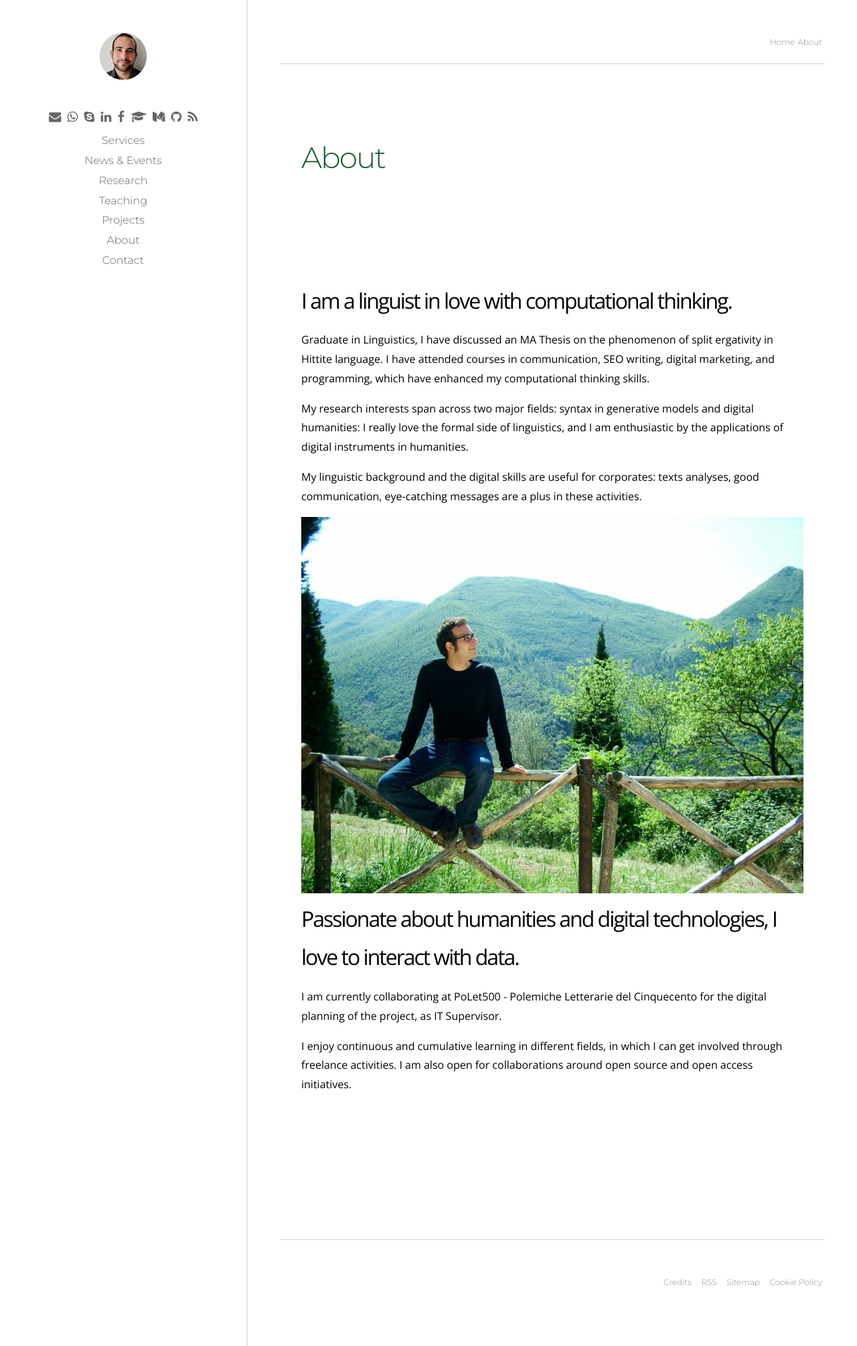
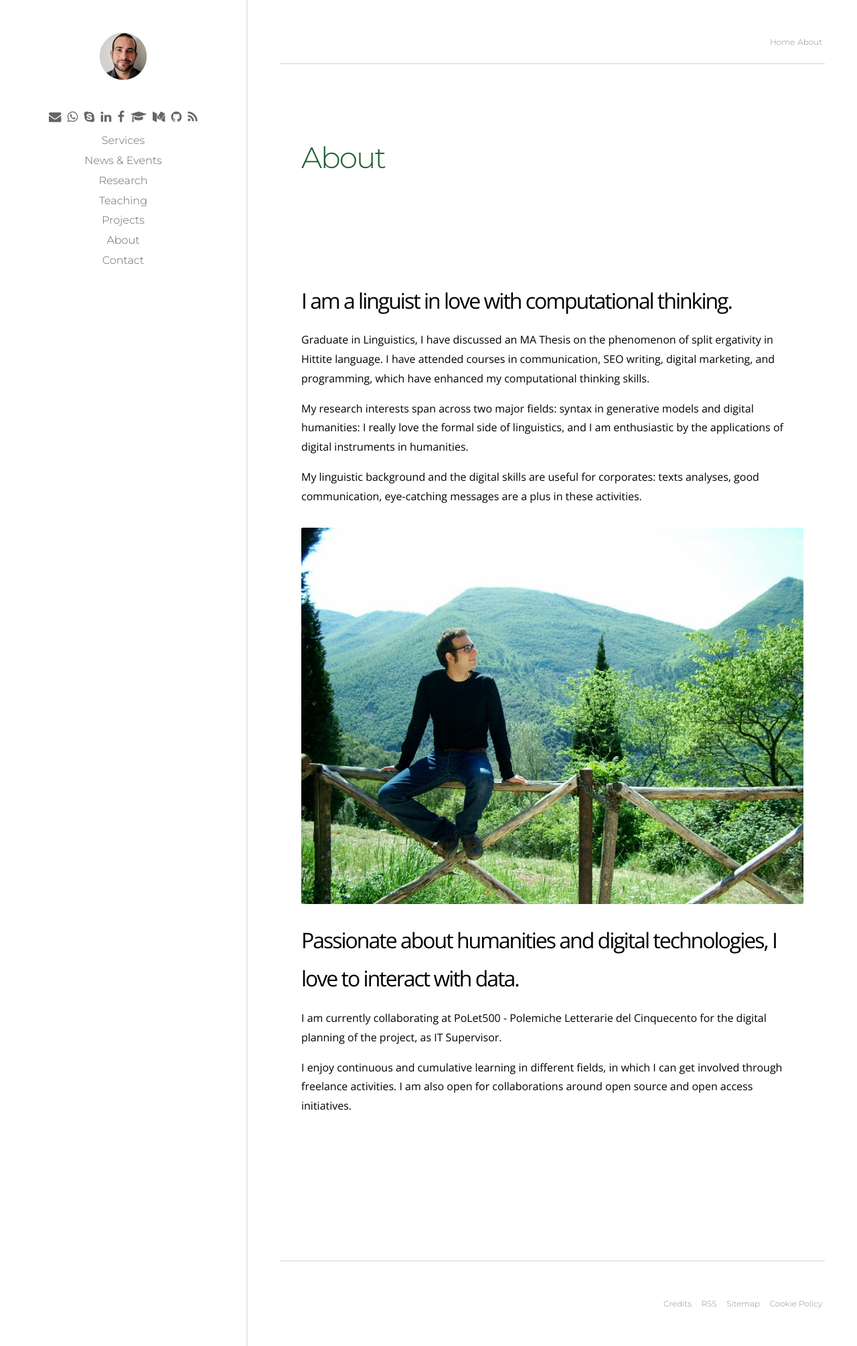
Before and after one commit to p-marco/p-marco.github.io, a Jekyll site: the page built from about.md, in a window 1280 px wide. Shown: the whole page at 67% size. Built offline with Jekyll 4.4.1, drawn with Linux system fonts in a browser that asks for light colours.

Commit message:
default layout test

```diff
--- a/about.md
+++ b/about.md
@@ -12,7 +12,7 @@
 
 My linguistic background and the digital skills are useful for corporates: texts analyses, good communication, eye-catching messages are a plus in these activities.
 
-<img src="/assets/img/picture-woods.jpg"  style="width:100%; max-width:100%">
+<img src="/assets/img/picture-woods.jpg"  style="width:100%; max-width:100%; border-radius:2px; margin-top:1em; margin-bottom:1em">
 
 ### Passionate about humanities and digital technologies, I love to interact with data.
 
```
